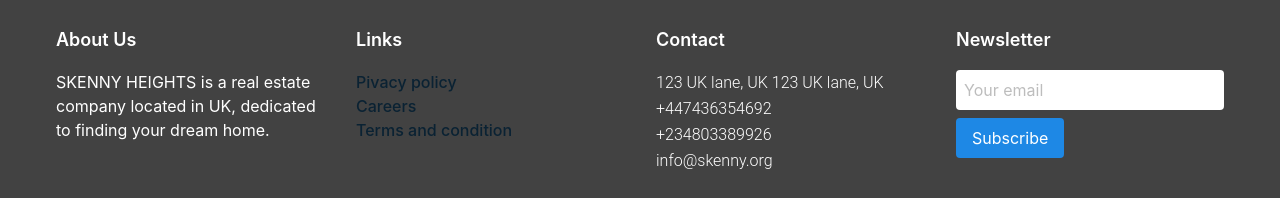
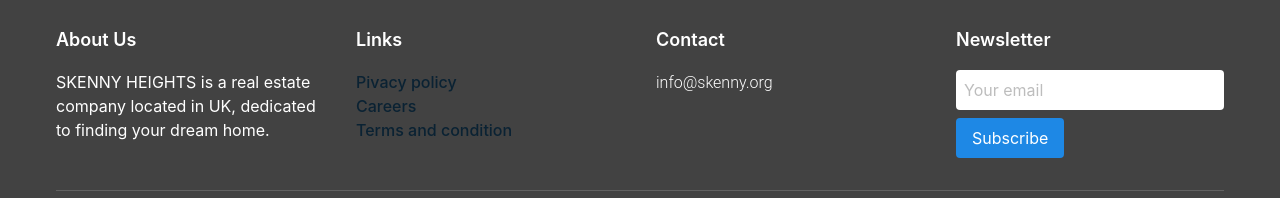
Before and after one commit to Netacci/skenny, a React (Vite) app: page / in a window 1280 px wide. Shown: the part 730-928 px from the top of the page. Built offline with nearby package versions, Linux system fonts and the light colour scheme; no server answers; what axios-retry would draw is missing.

Commit message:
Update Footer.jsx

```diff
--- a/src/components/layout/footer/Footer.jsx
+++ b/src/components/layout/footer/Footer.jsx
@@ -41,9 +41,9 @@ const Footer = () => {
             </div>
             <div>
               <h3 className='text-lg font-semibold mb-4'>Contact</h3>
-              <Typography>123 UK lane, UK 123 UK lane, UK</Typography>
+{/*               <Typography>123 UK lane, UK 123 UK lane, UK</Typography>
               <Typography>+447436354692</Typography>
-              <Typography>+234803389926</Typography>
+              <Typography>+234803389926</Typography> */}
               <Typography>info@skenny.org</Typography>
             </div>
             <div>
```
